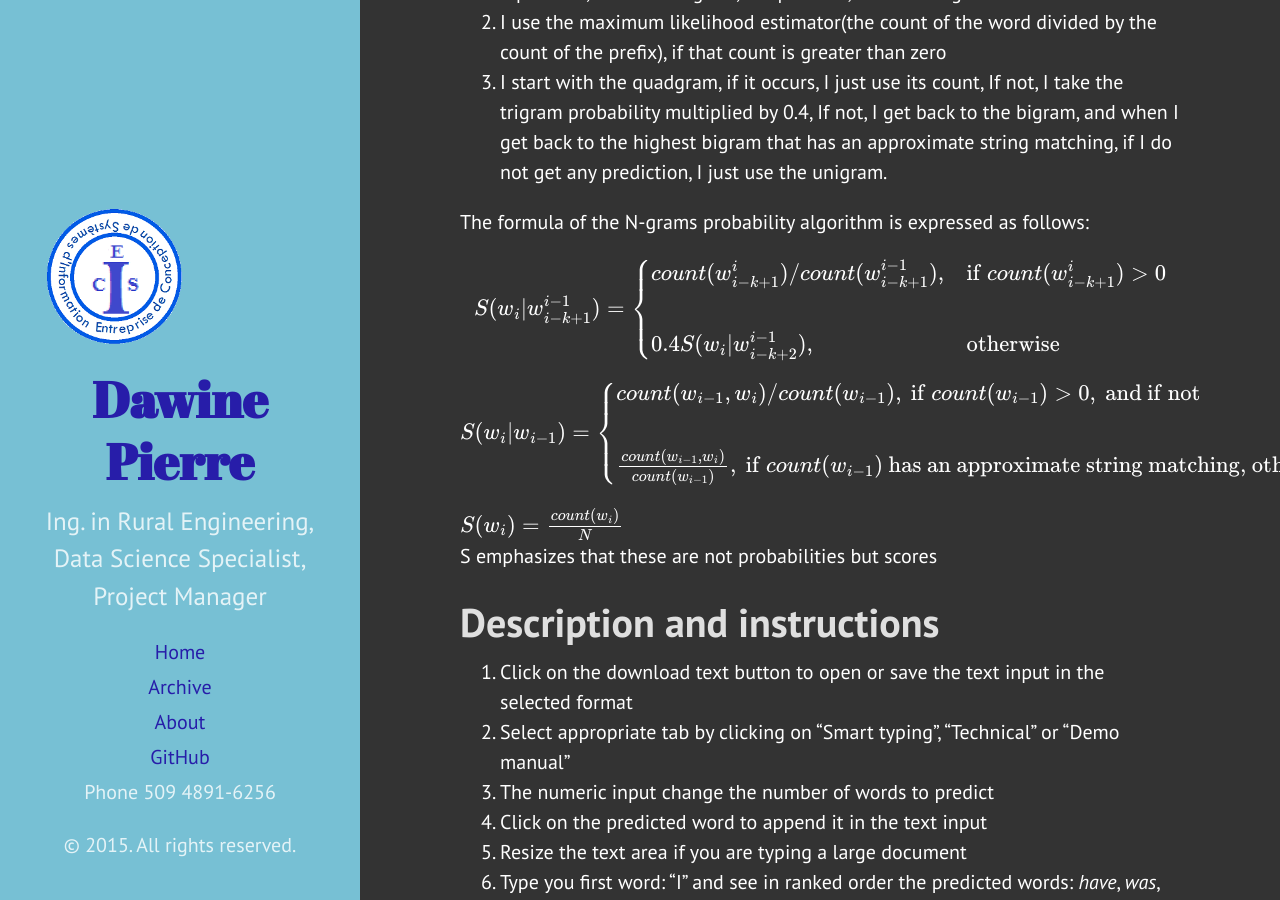
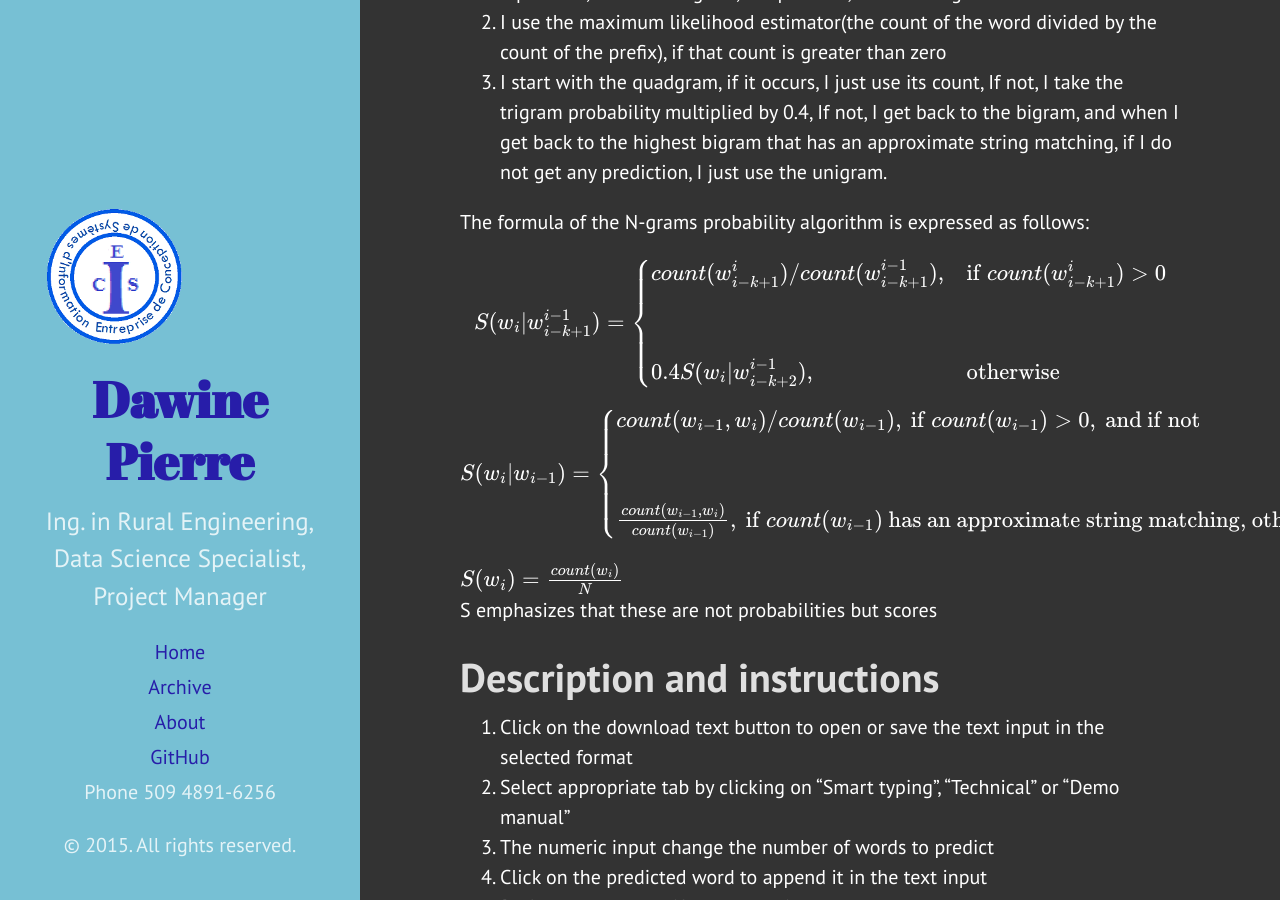
Before and after one commit to pdawine/pdawine.github.io, a Jekyll site: the page built from _posts/2015-01-01-NLP_1_BuildingAWordPredictor.md, in a window 1280 px wide and 900 px high, scrolled down 1103 px. Built offline with Jekyll 4.4.1, drawn with Linux system fonts in a browser that asks for light colours; Markdown is read by kramdown in place of the engine named in the settings; formulas are drawn with MathJax 3.

Commit message:
math renderer

```diff
--- a/_posts/2015-01-01-NLP_1_BuildingAWordPredictor.md
+++ b/_posts/2015-01-01-NLP_1_BuildingAWordPredictor.md
@@ -39,10 +39,10 @@ This application predicts the next word given a set of words, using a **customiz
 
 The formula of the N-grams probability algorithm is expressed as follows:
 
-$$S(w_i | w_{i-k+1}^{i-1}) =\begin{cases}count(w_{i-k+1}^{i})/count(w_{i-k+1}^{i-1}),  & \text{if } count(w_{i-k+1}^{i})>0    \\[4ex]0.4S(w_i | w_{i-k+2}^{i-1}), & \text{otherwise}\end{cases}  $$
+$$S(w_i | w_{i-k+1}^{i-1}) =\begin{cases}count(w_{i-k+1}^{i})/count(w_{i-k+1}^{i-1}),  & \text{if } count(w_{i-k+1}^{i})>0    \\\\[4ex]0.4S(w_i | w_{i-k+2}^{i-1}), & \text{otherwise}\end{cases}  $$
 
 $$S(w_i|w_{i-1}) = \begin{cases}count(w_{i-1},w_i)/count(w_{i-1}), \text{ }  \text{if } count(w_{i-1})>0, \text{ }\text{and if not }
-\\[4ex]\frac{count(w_{i-1},w_i)}{count(w_{i-1})}, \text{ }  \text{if } count(w_{i-1}) \text{ }\text{has an approximate string matching, otherwise}\end{cases}$$
+\\\\[4ex]\frac{count(w_{i-1},w_i)}{count(w_{i-1})}, \text{ }  \text{if } count(w_{i-1}) \text{ }\text{has an approximate string matching, otherwise}\end{cases}$$
 
 $$S(w_i)=\frac{count(w_i)}{N}$$
 <br>
```
